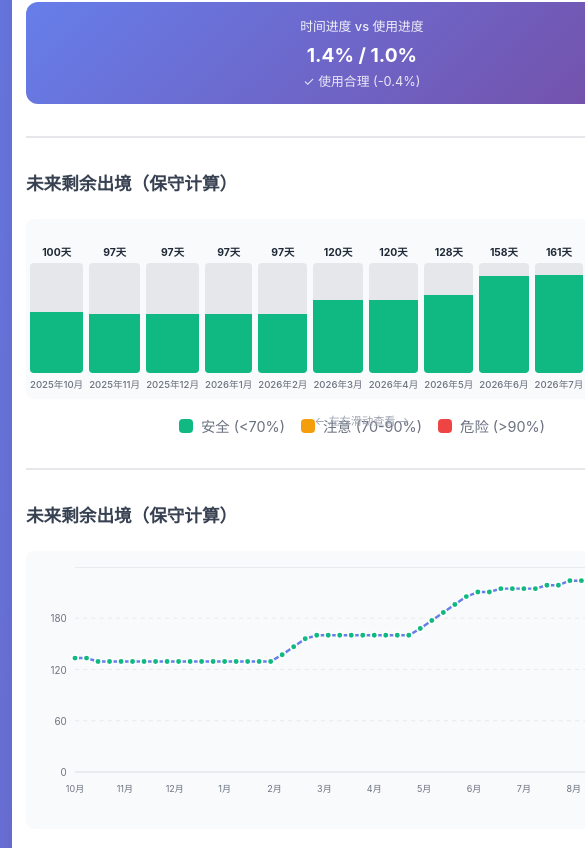
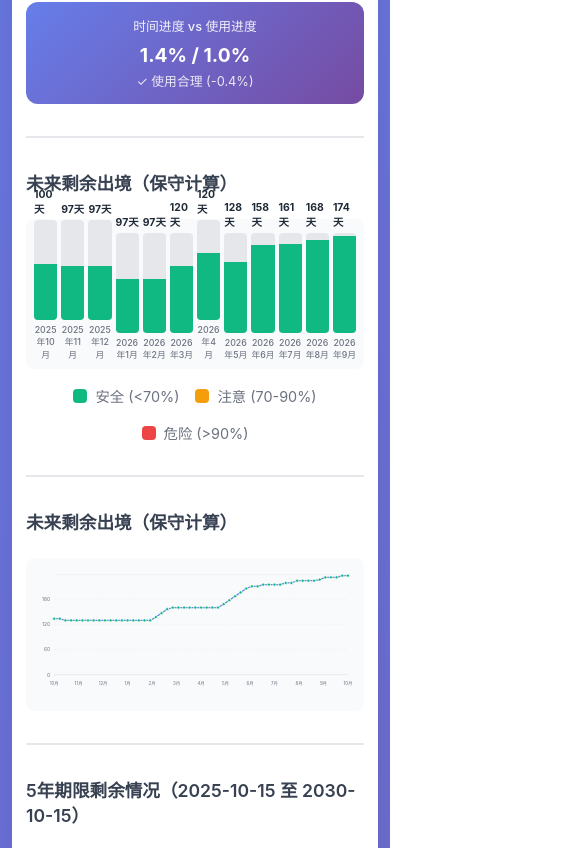
Before and after one commit to DanteChen0825/abroad_days, a React (Vite) app: page / in a window 390 px wide. Shown: the part 816-1664 px from the top of the page, 585 px wide, since content can reach past the window. Built offline with nearby package versions, Linux system fonts and the light colour scheme.

Commit message:
Revert "fix: improve timeline chart display on mobile with horizontal scroll"
This reverts commit 9d659c13d90cbd0bb3eb3d47ab191b926112a5a8.

```diff
--- a/src/App.css
+++ b/src/App.css
@@ -892,33 +892,23 @@ body {
     font-size: 0.8rem;
   }
 
-  /* 图表优化 - 移动端使用横向滚动 */
+  /* 图表优化 */
   .timeline-chart {
-    height: 200px;
-    padding: 0.75rem 0.5rem;
-    gap: 0.5rem;
-    overflow-x: auto;
-    overflow-y: hidden;
-    justify-content: flex-start;
-    -webkit-overflow-scrolling: touch; /* iOS 平滑滚动 */
-  }
-
-  .timeline-bar {
-    min-width: 50px; /* 确保每个柱子有足够宽度 */
-    flex: 0 0 auto; /* 不要收缩 */
+    height: 180px;
+    padding: 0.5rem;
+    gap: 0.25rem;
   }
 
   .bar-container {
-    height: 130px;
+    height: 120px;
   }
 
   .bar-label {
-    font-size: 0.65rem;
-    white-space: nowrap;
+    font-size: 0.6rem;
   }
 
   .bar-value {
-    font-size: 0.7rem;
+    font-size: 0.65rem;
   }
 
   /* 折线图SVG - 移动端调整 */
@@ -1025,23 +1015,6 @@ body {
     padding: 1.5rem 1rem;
     font-size: 0.9rem;
   }
-
-  /* 图表滚动提示 */
-  .timeline-chart::after {
-    content: '← 左右滑动查看 →';
-    position: absolute;
-    bottom: 0.5rem;
-    left: 50%;
-    transform: translateX(-50%);
-    font-size: 0.7rem;
-    color: #9ca3af;
-    pointer-events: none;
-    white-space: nowrap;
-  }
-
-  .future-timeline {
-    position: relative;
-  }
 }
 
 /* 小屏幕进一步优化 */
@@ -1076,27 +1049,16 @@ body {
     font-size: 1.2rem;
   }
 
-  /* 柱状图进一步优化 */
   .timeline-chart {
-    height: 180px;
-    padding: 0.5rem 0.25rem;
-    gap: 0.375rem;
-  }
-
-  .timeline-bar {
-    min-width: 45px;
+    height: 150px;
   }
 
   .bar-container {
-    height: 110px;
+    height: 100px;
   }
 
   .bar-label {
-    font-size: 0.6rem;
-  }
-
-  .bar-value {
-    font-size: 0.65rem;
+    font-size: 0.55rem;
   }
 
   .donut-chart-container {
@@ -1117,11 +1079,11 @@ body {
 /* 横屏模式优化 */
 @media (max-width: 768px) and (orientation: landscape) {
   .timeline-chart {
-    height: 140px;
+    height: 150px;
   }
 
   .bar-container {
-    height: 90px;
+    height: 100px;
   }
 
   .records-container {
@@ -1151,19 +1113,4 @@ body {
     width: 2.5rem;
     height: 2.5rem;
   }
-
-  /* 优化滚动条在触摸设备上的显示 */
-  .timeline-chart::-webkit-scrollbar {
-    height: 4px;
-  }
-
-  .timeline-chart::-webkit-scrollbar-track {
-    background: #e5e7eb;
-    border-radius: 2px;
-  }
-
-  .timeline-chart::-webkit-scrollbar-thumb {
-    background: #9ca3af;
-    border-radius: 2px;
-  }
 }
```
